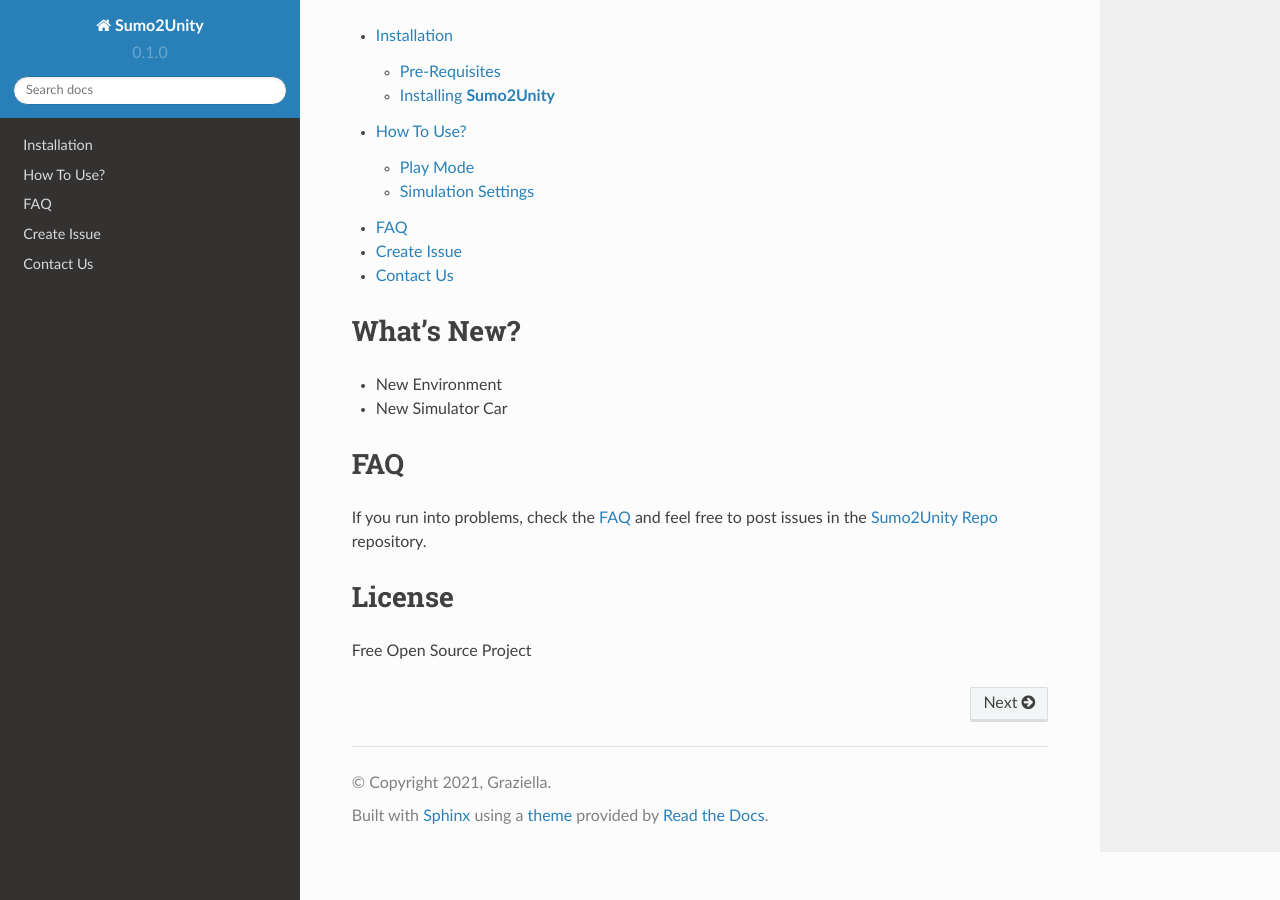
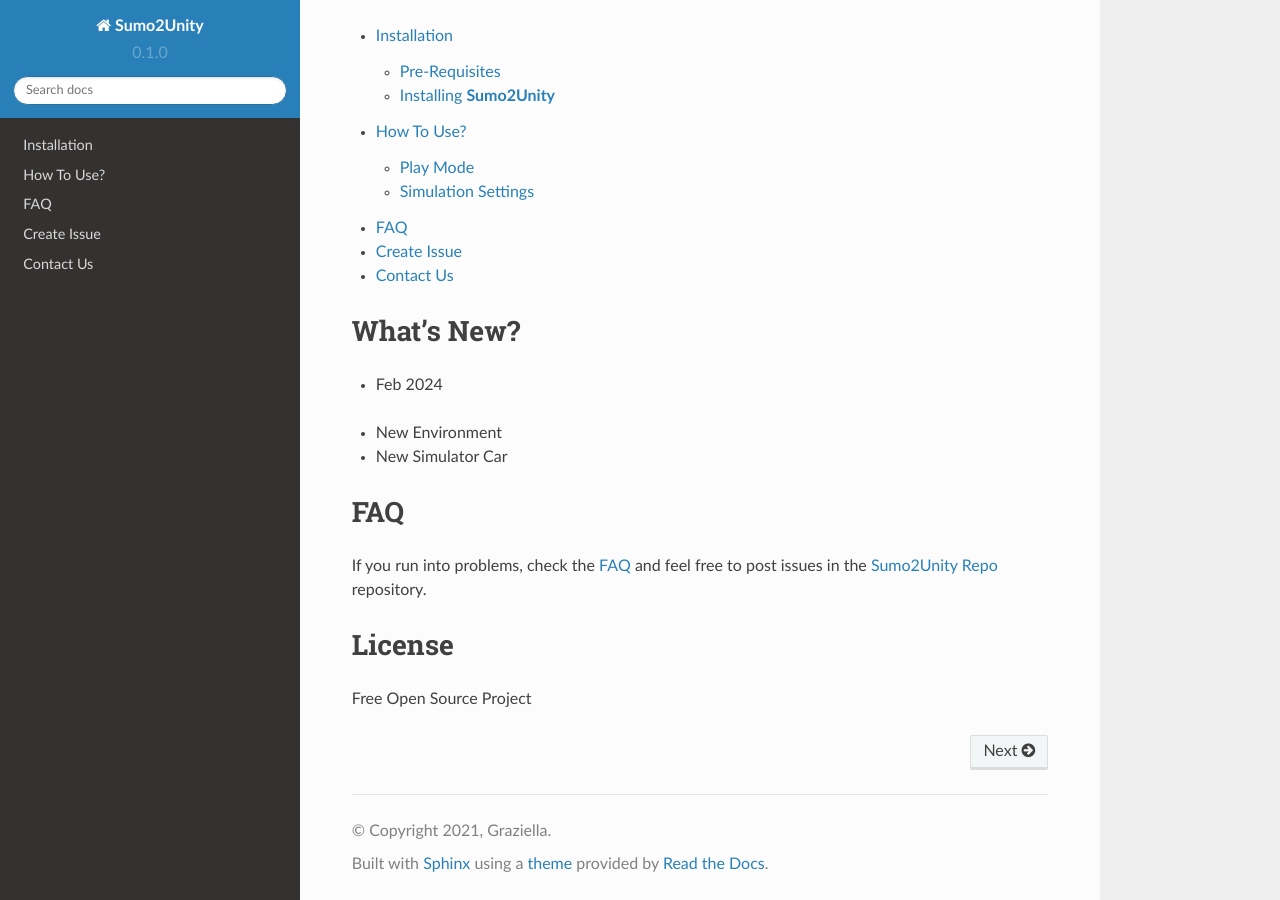
Before and after one commit to SimuTraffX-Lab/sumo2UnityDocumentation, a Sphinx documentation site: the page built from docs/source/index.rst, in a window 1280 px wide and 900 px high, scrolled down 1057 px. Built offline with Sphinx 7.4.7 and the Read the Docs theme 2.0.0, drawn with Linux system fonts in a browser that asks for light colours.

Commit message:
fixed whats new

```diff
--- a/docs/source/faq.rst
+++ b/docs/source/faq.rst
@@ -13,7 +13,7 @@
 
 **How to install Sumo2Unity?**
 
-You can find specific download and setup instructions in the :ref:`installation_steps` section of the :doc:`Installation` guide.
+You can find specific download and setup instructions in `here <https://sumo2unitydocumentation.readthedocs.io/en/latest/usage.html>`_.
 
 **Is Sumo2Unity free?**
 
--- a/docs/source/index.rst
+++ b/docs/source/index.rst
@@ -48,8 +48,7 @@
 What's New?
 ===========
 
-Feb 2024
-~~~~~~~~~~
+* Feb 2024
 - New Environment
 - New Simulator Car
 
```
